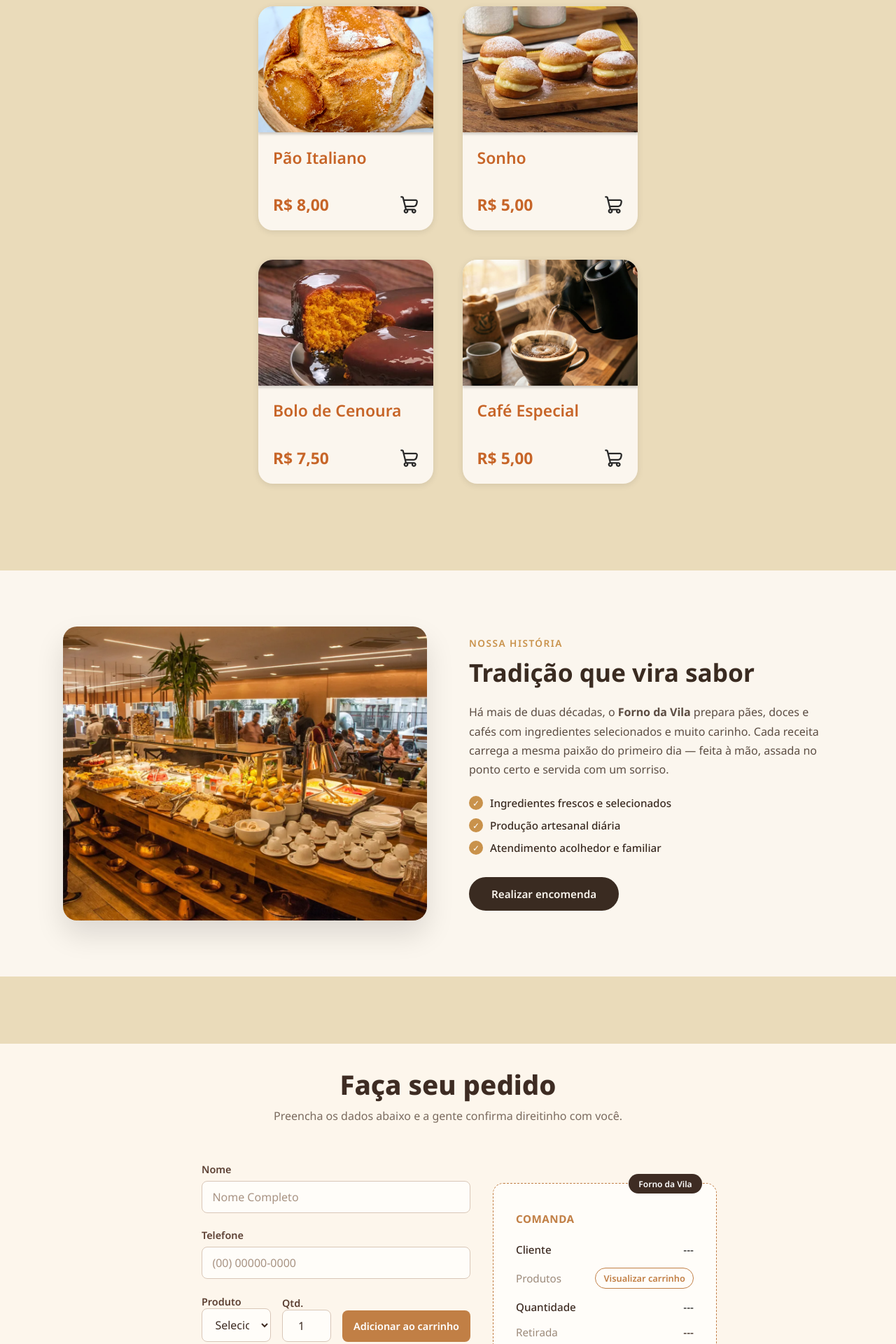
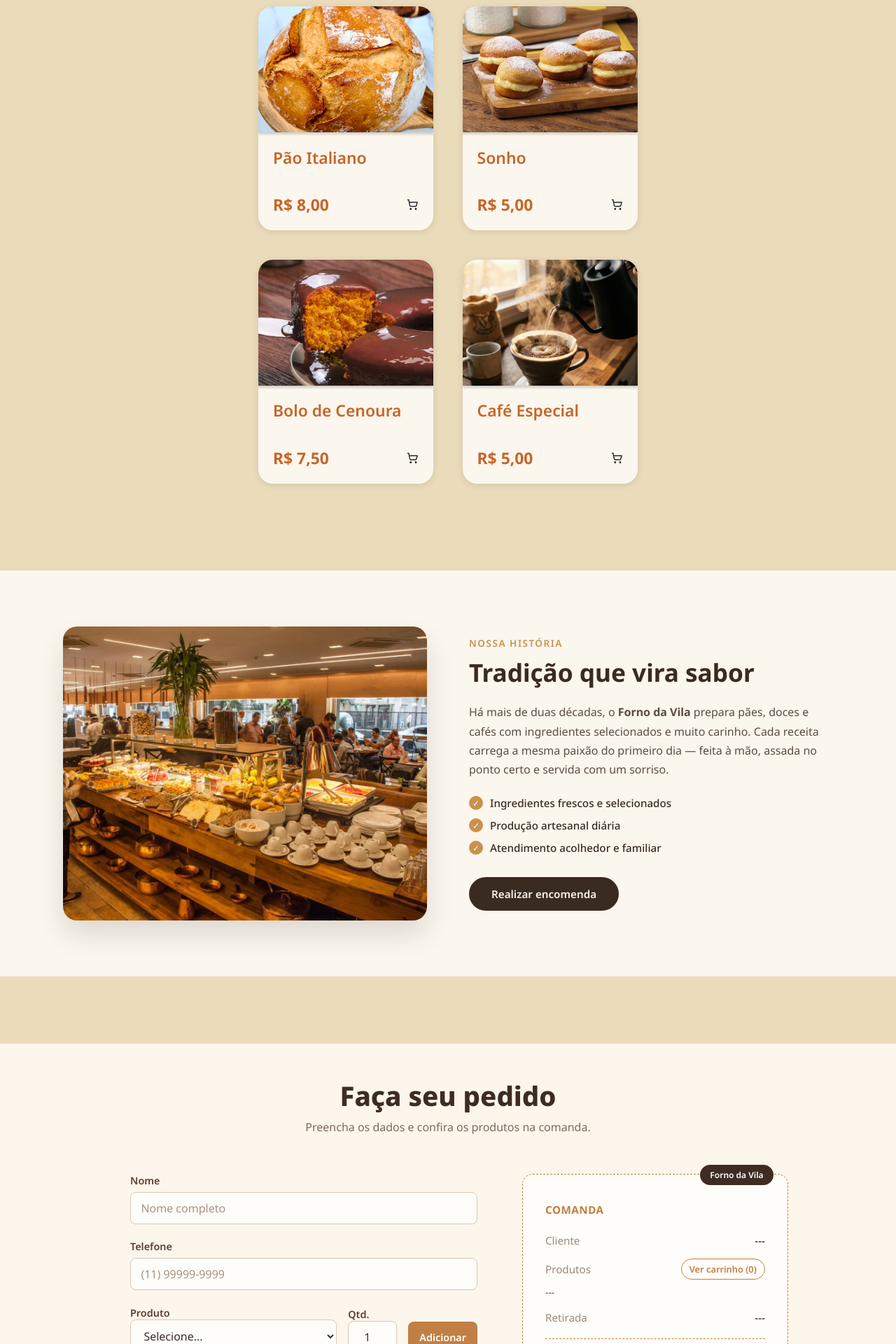
Before and after one commit to ryangbd/Padaria_Forno_da_Vila, a React (Vite) app: page / in a window 1280 px wide. Shown: the part 2327-4247 px from the top of the page at 70% size. Built offline with nearby package versions, Linux system fonts and the light colour scheme.

Commit message:
integração carrinho ao catalogo e encomenda

```diff
--- a/src/App.jsx
+++ b/src/App.jsx
@@ -1,4 +1,5 @@
 import './App.css'
+import { useState } from 'react'
 import Header from './components/header/Header.jsx'
 import Hero from './components/hero/Hero.jsx'
 import Destaques from './components/Destaques/Destaques.jsx'
@@ -6,13 +7,39 @@ import Sobre from "./components/Sobre/Sobre.jsx"
 import Encomenda from './components/Encomenda/Encomenda.jsx'
 
 function App(){
+    const [carrinho, setCarrinho] = useState([])
+
+    function adicionarAoCarrinho(produto, quantidade = 1) {
+        const qtd = Math.floor(Number(quantidade))
+        if (!produto || !Number.isFinite(qtd) || qtd < 1) return
+        setCarrinho(itens => {
+            const existente = itens.find(item => item.produto.id === produto.id)
+            if (existente) return itens.map(item => item.produto.id === produto.id
+                ? { ...item, quantidade: item.quantidade + qtd }
+                : item)
+            return [...itens, { produto, quantidade: qtd }]
+        })
+    }
+
+    function alterarQuantidade(produtoId, quantidade) {
+        const qtd = Math.floor(Number(quantidade))
+        if (!Number.isFinite(qtd) || qtd < 1) return
+        setCarrinho(itens => itens.map(item => item.produto.id === produtoId
+            ? { ...item, quantidade: qtd }
+            : item))
+    }
+
+    function excluirItem(produtoId) {
+        setCarrinho(itens => itens.filter(item => item.produto.id !== produtoId))
+    }
+
     return(
         <div className="app" >
             <Header/>
             <Hero/>
-            <Destaques/>
+            <Destaques onAdicionar={adicionarAoCarrinho}/>
             <Sobre/>
-            <Encomenda/>
+            <Encomenda carrinho={carrinho} onAdicionar={adicionarAoCarrinho} onAlterarQuantidade={alterarQuantidade} onExcluir={excluirItem}/>
         </div>
     )
 }
--- a/src/components/Destaques/Card.jsx
+++ b/src/components/Destaques/Card.jsx
@@ -1,22 +1,32 @@
 import './card.css'
 
-function Card({ imagem, nome, descricao, preco }) {
+function Card({ produto, imagem, descricao, onAdicionar }) {
     return (
-        <div className="product-card">
+        <article className="product-card">
             <div className="product-card-imagem">
-                <img src={imagem} alt={nome} />
-                <div className="product-card-overlay">
-                    <p>{descricao}</p>
+                <img src={imagem} alt={produto.nome} />
+                <div className="product-card-overlay"><p>{descricao}</p></div>
+            </div>
+            <div className="product-card-info">
+                <h3>{produto.nome}</h3>
+                <div className="product-card-footer">
+                    <span className="product-card-preco">
+                        R$ {produto.preco.toLocaleString('pt-BR', { minimumFractionDigits: 2 })}
+                    </span>
+                    <button
+                        className="carrinho"
+                        type="button"
+                        onClick={() => onAdicionar(produto)}
+                        aria-label={`Adicionar ${produto.nome} ao carrinho`}
+                        title="Adicionar ao carrinho"
+                    >
+                        <svg viewBox="0 0 24 24" aria-hidden="true">
+                            <path d="M2 2h2l2.2 11.2a2 2 0 0 0 2 1.6h8.9a2 2 0 0 0 1.9-1.4L21 7H5M9 20a1 1 0 1 1-2 0 1 1 0 0 1 2 0Zm10 0a1 1 0 1 1-2 0 1 1 0 0 1 2 0Z" fill="none" stroke="currentColor" strokeWidth="2" strokeLinecap="round" strokeLinejoin="round" />
+                        </svg>
+                    </button>
                 </div>
             </div>
-            <div className="product-card-info">
-                <h3>{nome}</h3>
-                <div className="product-card-footer">
-                    <span className="product-card-preco">R$ {preco}</span>
-                    <svg className="carrinho" viewBox="0 0 24 24" xmlns="http://www.w3.org/2000/svg"><path fillRule="evenodd" clipRule="evenodd" d="M2 1C1.44772 1 1 1.44772 1 2C1 2.55228 1.44772 3 2 3H3.21922L6.78345 17.2569C5.73276 17.7236 5 18.7762 5 20C5 21.6569 6.34315 23 8 23C9.65685 23 11 21.6569 11 20C11 19.6494 10.9398 19.3128 10.8293 19H15.1707C15.0602 19.3128 15 19.6494 15 20C15 21.6569 16.3431 23 18 23C19.6569 23 21 21.6569 21 20C21 18.3431 19.6569 17 18 17H8.78078L8.28078 15H18C20.0642 15 21.3019 13.6959 21.9887 12.2559C22.6599 10.8487 22.8935 9.16692 22.975 7.94368C23.0884 6.24014 21.6803 5 20.1211 5H5.78078L5.15951 2.51493C4.93692 1.62459 4.13696 1 3.21922 1H2ZM18 13H7.78078L6.28078 7H20.1211C20.6742 7 21.0063 7.40675 20.9794 7.81078C20.9034 8.9522 20.6906 10.3318 20.1836 11.3949C19.6922 12.4251 19.0201 13 18 13ZM18 20.9938C17.4511 20.9938 17.0062 20.5489 17.0062 20C17.0062 19.4511 17.4511 19.0062 18 19.0062C18.5489 19.0062 18.9938 19.4511 18.9938 20C18.9938 20.5489 18.5489 20.9938 18 20.9938ZM7.00617 20C7.00617 20.5489 7.45112 20.9938 8 20.9938C8.54888 20.9938 8.99383 20.5489 8.99383 20C8.99383 19.4511 8.54888 19.0062 8 19.0062C7.45112 19.0062 7.00617 19.4511 7.00617 20Z" fill="currentColor" /></svg>
-                </div>
-            </div>
-        </div>
+        </article>
     )
 }
 
--- a/src/components/Destaques/Destaques.jsx
+++ b/src/components/Destaques/Destaques.jsx
@@ -6,53 +6,34 @@ import paoItalianoImg from "../../assets/images/pao-italiano.webp"
 import sonhoImg from "../../assets/images/sonho.webp"
 import boloCenouraImg from "../../assets/images/bolo-de-cenoura.webp"
 import cafeEspecialImg from "../../assets/images/cafe.webp"
+import produtos from "../../data/Produtos/Produtos.jsx"
 
+const imagens = [paoFrancesImg, croissantChocolateImg, paoItalianoImg, sonhoImg, boloCenouraImg, cafeEspecialImg]
+const descricoes = [
+    "Crocante por fora e macio por dentro.",
+    "Massa folhada leve e amanteigada.",
+    "Fermentação lenta e sabor marcante.",
+    "Massa fofinha com recheio cremoso.",
+    "Receita caseira com cobertura de chocolate.",
+    "Grãos selecionados e preparo na hora.",
+]
 
-function Destaques(){
-    return(
-        <div className="box destaques">
-            <div className="titlebox">
-            <span>PRODUTOS EM DESTAQUE</span>
+function Destaques({ onAdicionar }) {
+    return (
+        <section className="box destaques">
+            <div className="titlebox"><span>PRODUTOS EM DESTAQUE</span></div>
+            <div className="card-section">
+                {produtos.map((produto, index) => (
+                    <Card
+                        key={produto.id}
+                        produto={produto}
+                        imagem={imagens[index]}
+                        descricao={descricoes[index]}
+                        onAdicionar={onAdicionar}
+                    />
+                ))}
             </div>
-            <div className="card-section">
-                <Card
-                    imagem={paoFrancesImg}
-                    nome="Pão Francês"
-                    descricao="Crocante por fora e macio por dentro."
-                    preco="0,80"
-                />
-                <Card
-                    imagem={croissantChocolateImg}
-                    nome="Croissant Artesanal"
-                    descricao="Massa folhada leve e amanteigada."
-                    preco="6,50"
-                />
-                <Card
-                    imagem={paoItalianoImg}
-                    nome="Pão Italiano"
-                    descricao="Fermentação lenta e sabor marcante."
-                    preco="8,00"
-                />
-                <Card
-                    imagem={sonhoImg}
-                    nome="Sonho"
-                    descricao="Massa fofinha com recheio cremoso."
-                    preco="5,00"
-                />
-                <Card
-                    imagem={boloCenouraImg}
-                    nome="Bolo de Cenoura"
-                    descricao="Receita caseira com cobertura de chocolate."
-                    preco="7,50"
-                />
-                <Card
-                    imagem={cafeEspecialImg}
-                    nome="Café Especial"
-                    descricao="Grãos selecionados e preparo na hora."
-                    preco="5,00"
-                />
-            </div>
-        </div>
+        </section>
     )
 }
 
--- a/src/components/Destaques/card.css
+++ b/src/components/Destaques/card.css
@@ -89,7 +89,11 @@
     transition: color 0.2s ease;
     cursor: pointer;
     transition: 0.1s ease;
+    border: 0;
+    background: transparent;
+    padding: 0;
 }
+.carrinho svg { display: block; width: 100%; height: 100%; }
 .carrinho:hover {
     transform: scale(1.1);
 }
--- a/src/components/Encomenda/Encomenda.css
+++ b/src/components/Encomenda/Encomenda.css
@@ -233,3 +233,32 @@
 .btn-add-carrinho:hover {
     background-color: #a8672f;
 }
+
+.encomenda-page { width: 100%; }
+.encomenda-content { width: 100%; padding: 3rem 1.5rem; }
+.ajuste { gap: 2rem; align-items: flex-start; padding: 0 1rem 2rem; }
+.encomendabox { width: min(100%, 560px); }
+.comanda { width: min(100%, 380px); margin: 1rem 0 0; }
+.linha-comanda > span:last-child { text-align: right; }
+.resumo-produtos { margin-top: -0.5rem; color: #5c4033; font-size: 0.85rem; line-height: 1.5; }
+.mensagem-pedido { margin-top: 0.6rem; padding: 0.7rem; border-radius: 8px; background: #f3e9d4; color: #5c4033; font-size: 0.88rem; }
+.overlay-carrinho { padding: 1rem; }
+.modal-carrinho { max-height: min(80vh, 680px); }
+
+@media (max-width: 900px) {
+    .ajuste { flex-direction: column; align-items: center; }
+    .encomendabox, .comanda { width: min(100%, 560px); }
+    .comanda { margin: 1rem 0 0; }
+}
+
+@media (max-width: 560px) {
+    .encomenda-content { padding: 2rem 0.75rem; }
+    .encomenda-page h1 { font-size: 2rem; }
+    .subtitulo { text-align: center; margin-bottom: 1.5rem; }
+    .ajuste { padding: 0 0.25rem 1rem; gap: 1.5rem; }
+    .encomendabox { padding: 0 1rem 1.25rem; }
+    .linha-produto-qtd { gap: 0.5rem; }
+    .campo-qtd { width: 62px; }
+    .btn-add-carrinho { padding: 0 0.65rem; font-size: 0.8rem; }
+    .comanda { padding: 2rem 1.25rem 1.5rem; }
+}
--- a/src/components/Encomenda/Encomenda.jsx
+++ b/src/components/Encomenda/Encomenda.jsx
@@ -2,117 +2,129 @@ import { useState } from "react"
 import "./Encomenda.css"
 import produtos from "../../data/Produtos/Produtos.jsx"
 import ItemCarrinho from "../Carrinho/ItemCarrinho.jsx"
-function Encomenda(){
-    const [form, setForm] = useState({nome:"", telefone:"", produtoId:"", dataRetirada:"", obs:""})
+
+function dataLocalISO() {
+    const hoje = new Date()
+    const ano = hoje.getFullYear()
+    const mes = String(hoje.getMonth() + 1).padStart(2, "0")
+    const dia = String(hoje.getDate()).padStart(2, "0")
+    return `${ano}-${mes}-${dia}`
+}
+
+function Encomenda({ carrinho, onAdicionar, onAlterarQuantidade, onExcluir }) {
+    const [form, setForm] = useState({ nome: "", telefone: "", produtoId: "", dataRetirada: "", obs: "" })
     const [quantidade, setQuantidade] = useState(1)
-    const [carrinho, setCarrinho] = useState([])
-    const valorTotal = carrinho.reduce((valAnt,pAtual) => valAnt + pAtual.produto.preço*pAtual.quantidade,0)
+    const [mostrarCarrinho, setMostrarCarrinho] = useState(false)
+    const [mensagem, setMensagem] = useState("")
+
+    const valorTotal = carrinho.reduce((total, item) => total + item.produto.preco * item.quantidade, 0)
+    const totalItens = carrinho.reduce((total, item) => total + item.quantidade, 0)
     const valorTotalFormatado = valorTotal.toLocaleString("pt-BR", { minimumFractionDigits: 2, maximumFractionDigits: 2 })
-    const [mostrarCarrinho, setMostrarCarrinho] = useState(false)
+    const resumoProdutos = carrinho.length
+        ? carrinho.map(item => `${item.produto.nome} (${item.quantidade})`).join(", ")
+        : "---"
 
-    function handleChange(e){
-        setForm({...form, [e.target.name]: e.target.value})
+    function handleChange(event) {
+        setForm(atual => ({ ...atual, [event.target.name]: event.target.value }))
+        setMensagem("")
     }
-    function handleSubmit(e){
-        e.preventDefault()
-        if(carrinho.length===0){
-            alert("Adicione ao menos um produto ao carrinho antes de enviar!")
+
+    function adicionarProduto() {
+        const produto = produtos.find(item => item.id === Number(form.produtoId))
+        if (!produto) {
+            setMensagem("Selecione um produto antes de adicionar.")
             return
         }
+        onAdicionar(produto, quantidade)
+        setMensagem(`${produto.nome} adicionado ao carrinho.`)
+        setForm(atual => ({ ...atual, produtoId: "" }))
+        setQuantidade(1)
     }
-    function adicionarAoCarrinho(){
-        const produto = produtos.find(p => p.id === Number(form.produtoId))
-        const novoItem = {produto, quantidade}
-        setCarrinho([...carrinho, novoItem])
+
+    function handleSubmit(event) {
+        event.preventDefault()
+        if (carrinho.length === 0) {
+            setMensagem("Adicione pelo menos um produto ao carrinho antes de continuar.")
+            return
         }
-    function excluirItem(produtoId){
-        setCarrinho(carrinho.filter(item => item.produto.id !== produtoId))
+        setMensagem("Pedido revisado. Esta página ainda não envia a encomenda para a padaria.")
     }
-    return(
-        <div className="encomenda-page">
 
+    return (
+        <section className="encomenda-page" id="encomenda">
             <div className="encomenda-content">
                 <h1>Faça seu pedido</h1>
-            <p className="subtitulo">Preencha os dados abaixo e a gente confirma direitinho com você.</p>
+                <p className="subtitulo">Preencha os dados e confira os produtos na comanda.</p>
                 <div className="ajuste">
-
                     <div className="box encomendabox">
                         <form className="formEncomenda" onSubmit={handleSubmit}>
                             <label htmlFor="nome">Nome</label>
-                        <input type="text" id="nome" name="nome" value={form.nome} onChange={handleChange} placeholder="Nome Completo" required/>
+                            <input type="text" id="nome" name="nome" value={form.nome} onChange={handleChange} placeholder="Nome completo" autoComplete="name" required />
 
                             <label htmlFor="telefone">Telefone</label>
-                        <input type="number" id="telefone" name="telefone" value={form.telefone} onChange={handleChange} placeholder="(00) 00000-0000" required/>
+                            <input type="tel" id="telefone" name="telefone" value={form.telefone} onChange={handleChange} placeholder="(11) 99999-9999" autoComplete="tel" required />
 
                             <div className="linha-produto-qtd">
                                 <div className="campo-produto">
                                     <label htmlFor="produto">Produto</label>
-                                <select id="produto" name="produtoId" value={form.produtoId} onChange={handleChange} required>
+                                    <select id="produto" name="produtoId" value={form.produtoId} onChange={handleChange}>
                                         <option value="">Selecione...</option>
-                                    {produtos.map(p => (
-                                        <option key={p.id} value={p.id}>{p.nome}</option>
-                                    ))}
+                                        {produtos.map(produto => <option key={produto.id} value={produto.id}>{produto.nome}</option>)}
                                     </select>
                                 </div>
-
                                 <div className="campo-qtd">
-                                <label>Qtd.</label>
-                                <input type="number" min="0" value={quantidade} onChange={(e) => setQuantidade(Math.max(1, Number(e.target.value)))} required/>
+                                    <label htmlFor="quantidade">Qtd.</label>
+                                    <input id="quantidade" type="number" min="1" step="1" value={quantidade} onChange={event => setQuantidade(Math.max(1, Number(event.target.value) || 1))} />
                                 </div>
-                                <button className="btn-add-carrinho"type="button" onClick={adicionarAoCarrinho}>Adicionar ao carrinho</button>
-                           {/*<pre>{JSON.stringify(carrinho, null, 2)}</pre>*/}
+                                <button className="btn-add-carrinho" type="button" onClick={adicionarProduto}>Adicionar</button>
                             </div>
 
-
                             <label htmlFor="date">Data de retirada</label>
-                        <input type="date" id="date" name="dataRetirada" onChange={handleChange} value={form.dataRetirada} min={new Date().toISOString().split("T")[0]} required/>
+                            <input type="date" id="date" name="dataRetirada" onChange={handleChange} value={form.dataRetirada} min={dataLocalISO()} required />
 
                             <label htmlFor="obs">Observações</label>
-                        <textarea id="obs" name="obs" value={form.obs} onChange={handleChange} rows="4"/>
+                            <textarea id="obs" name="obs" value={form.obs} onChange={handleChange} rows="4" placeholder="Alguma orientação para o pedido?" />
 
-                        <button type="submit">Enviar encomenda</button>
+                            {mensagem && <p className="mensagem-pedido" role="status">{mensagem}</p>}
+                            <button type="submit">Revisar pedido</button>
                         </form>
                     </div>
 
-                <div className="comanda">
+                    <aside className="comanda" aria-label="Resumo do pedido">
                         <span className="selo">Forno da Vila</span>
                         <span className="titulo-comanda">COMANDA</span>
                         <div className="comandainfo">
-                        <div className="linha-comanda"><p>Cliente</p>{form.nome || "---"}</div>
+                            <div className="linha-comanda"><p>Cliente</p><span>{form.nome || "---"}</span></div>
                             <div className="linha-comanda produtos-linha">
                                 <p>Produtos</p>
                                 <button type="button" className="btn-visualizar-carrinho" onClick={() => setMostrarCarrinho(true)}>
-                                Visualizar carrinho
+                                    Ver carrinho ({totalItens})
                                 </button>
                             </div>
-                        <div className="linha-comanda"><p>Quantidade</p>{form.valor || "---"}</div>
-                        <div className="linha-comanda"><p>Retirada</p><p>{form.dataRetirada || "---"}</p></div>
-                        <div className="barrinha"></div>
-                        <div className="linha-comanda total">
-                            <span>Total</span>
-                            <span>R${valorTotalFormatado}</span>
+                            <p className="resumo-produtos">{resumoProdutos}</p>
+                            <div className="linha-comanda"><p>Retirada</p><span>{form.dataRetirada || "---"}</span></div>
+                            <div className="barrinha" />
+                            <div className="linha-comanda total"><span>Total</span><span>R$ {valorTotalFormatado}</span></div>
                         </div>
-                    </div>
-                </div>
+                    </aside>
                 </div>
             </div>
 
             {mostrarCarrinho && (
                 <div className="overlay-carrinho" onClick={() => setMostrarCarrinho(false)}>
-                <div className="modal-carrinho" onClick={(e) => e.stopPropagation()}>
+                    <section className="modal-carrinho" role="dialog" aria-modal="true" aria-labelledby="titulo-carrinho" onClick={event => event.stopPropagation()}>
                         <div className="modal-carrinho-header">
-                        <span>Seu carrinho</span>
-                        <button type="button" onClick={() => setMostrarCarrinho(false)}>X</button>
+                            <div><h2 id="titulo-carrinho">Seu carrinho</h2><p>{totalItens} {totalItens === 1 ? "item" : "itens"}</p></div>
+                            <button type="button" onClick={() => setMostrarCarrinho(false)} aria-label="Fechar carrinho">×</button>
                         </div>
-                    <ItemCarrinho carrinho={carrinho} onExcluir={excluirItem} />
-                </div>
+                        <ItemCarrinho carrinho={carrinho} onAlterarQuantidade={onAlterarQuantidade} onExcluir={onExcluir} />
+                        {carrinho.length > 0 && <div className="rodape-carrinho"><span>Total</span><strong>R$ {valorTotalFormatado}</strong></div>}
+                        <button className="btn-continuar-comprando" type="button" onClick={() => setMostrarCarrinho(false)}>Continuar escolhendo</button>
+                    </section>
                 </div>
             )}
-        </div>
+        </section>
     )
 }
 
 export default Encomenda
-
-//only place to hide
-//southern star
--- a/src/data/Produtos/Produtos.jsx
+++ b/src/data/Produtos/Produtos.jsx
@@ -1,10 +1,10 @@
 const produtos = [
-    {id:1,nome:"Pão Francês",preço:0.80},
-    {id:2,nome:"Croissant Artesanal",preço:6.50},
-    {id:3,nome:"Pão Italiano", preço:8.00},
-    {id:4,nome:"Sonho",preço:5.00},
-    {id:5,nome:"Bolo de Cenoura",preço:7.50},
-    {id:6,nome:"Café Especial",preço:5.00}
+    { id: 1, nome: "Pão Francês", preco: 0.80 },
+    { id: 2, nome: "Croissant Artesanal", preco: 6.50 },
+    { id: 3, nome: "Pão Italiano", preco: 8.00 },
+    { id: 4, nome: "Sonho", preco: 5.00 },
+    { id: 5, nome: "Bolo de Cenoura", preco: 7.50 },
+    { id: 6, nome: "Café Especial", preco: 5.00 },
 ]
 
 export default produtos
```
Also changed, not shown: src/components/Carrinho/ItemCarrinho.css (+25 -0 lines), src/components/Carrinho/ItemCarrinho.jsx (+22 -20 lines). Lines whose indentation alone changed are shown as unchanged.
